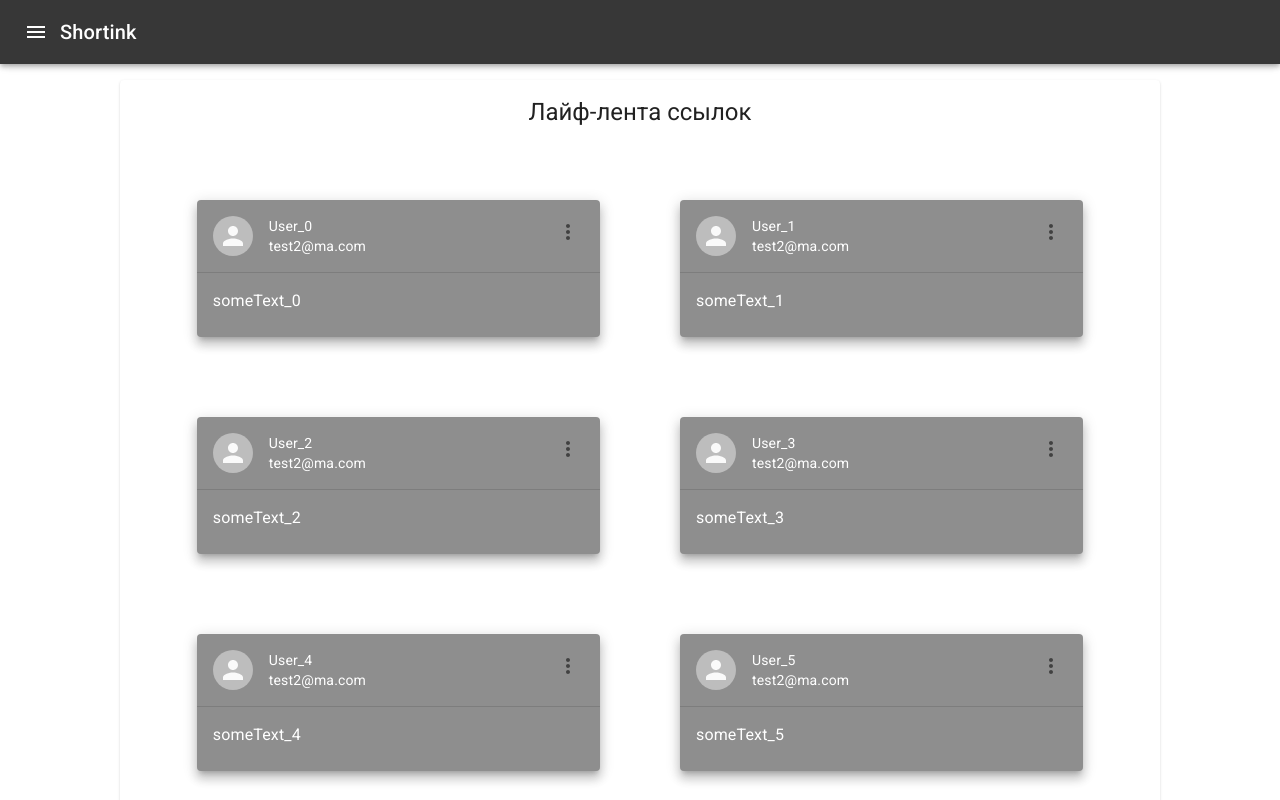
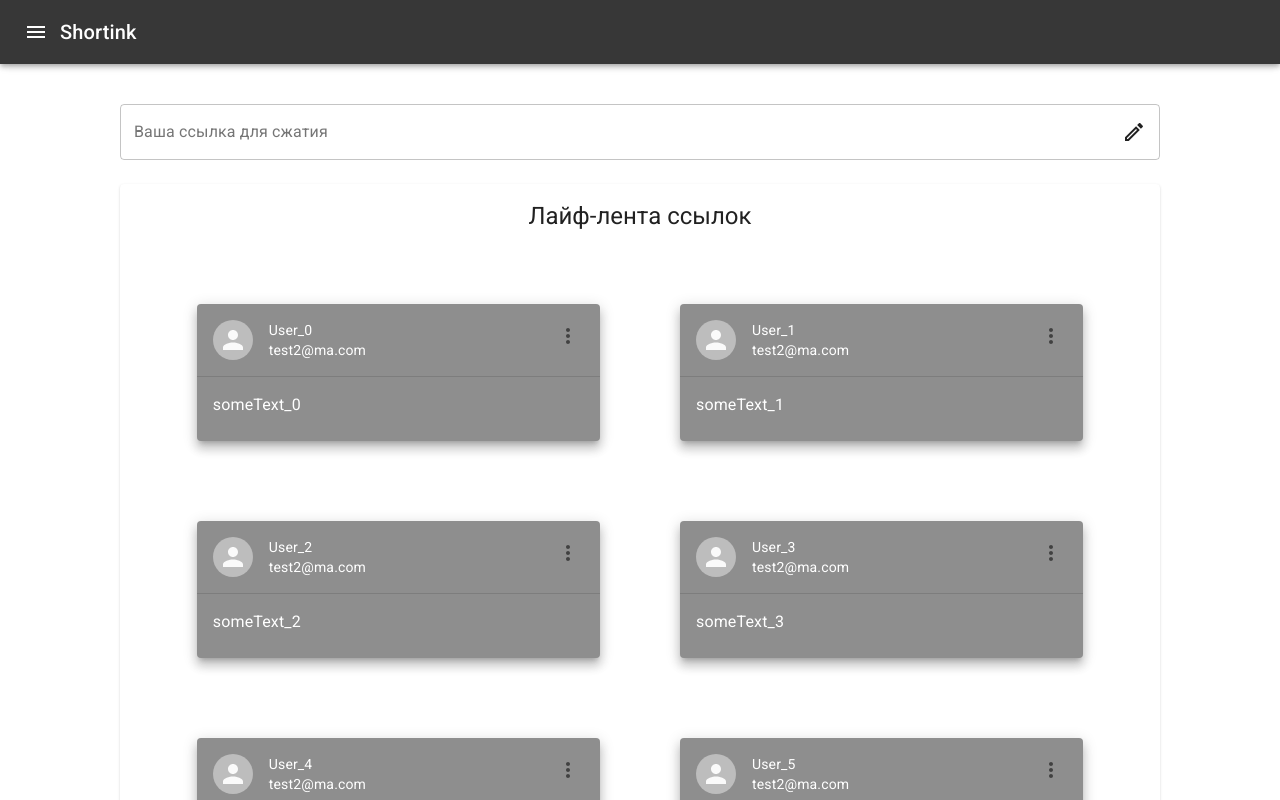
Before and after one commit to TheFinn15/shortink, a React (Create React App) app in the folder frontend/: page / in a window 1280 px wide. Shown: the top 800 px of the page. Built offline with nearby package versions, Linux system fonts and the light colour scheme.

Commit message:
add field of create link in live-list

```diff
--- a/frontend/src/HomePage.tsx
+++ b/frontend/src/HomePage.tsx
@@ -9,10 +9,11 @@ import {
   Grid,
   IconButton,
   Menu, MenuItem,
-  Typography
+  Typography,
+  TextField, Paper, InputBase, InputAdornment
 } from '@material-ui/core';
 import {createStyles, makeStyles, Theme} from '@material-ui/core/styles';
-import {MoreVertOutlined} from "@material-ui/icons";
+import {CreateOutlined, MoreVertOutlined, SearchOutlined, TextFields, TextFieldsOutlined} from "@material-ui/icons";
 
 // TODO: Сокращатель ссылок:
 //  Полное управление ссылками и предпросмотр;
@@ -24,6 +25,10 @@ const styles = makeStyles((theme: Theme) =>
   createStyles({
     root: {
       margin: theme.spacing(10, 15, 0)
+    },
+    createField: {
+      width: 100+'%',
+      margin: theme.spacing(3, 0)
     },
     title: {
       margin: '0 2% 0',
@@ -56,13 +61,9 @@ export default function HomePage() {
   for (let i = 0; i < 10; i++) {
     liveList.push(
       <Grid item sm={6} spacing={4} xs={12} xl={3}>
-        <Menu anchorEl={ancEl} open={Boolean(ancEl)} onClose={handleClose}>
-          <MenuItem>Keks</MenuItem>
-          <MenuItem>Keks</MenuItem>
-          <MenuItem>Keks</MenuItem>
-        </Menu>
         <Card className={styles().liveCard} elevation={8}>
-          <CardHeader className={styles().liveCardHead} title={'User_'+i} subheader={'test2@ma.com'} subheaderTypographyProps={{color: 'inherit'}} avatar={
+          <CardHeader className={styles().liveCardHead} title={'User_' + i} subheader={'test2@ma.com'}
+                      subheaderTypographyProps={{color: 'inherit'}} avatar={
             <Avatar/>
           } action={
             <IconButton onClick={handleClick}>
@@ -79,14 +80,30 @@ export default function HomePage() {
       </Grid>
     )
   }
+
   return (
-    <div>
-      <Card className={styles().root}>
-        <CardHeader title={'Лайф-лента ссылок'} style={{textAlign: 'center'}}/>
+    <div className={styles().root}>
+      <TextField id="newLink" className={styles().createField} label="Ваша ссылка для сжатия" variant="outlined" InputProps={{
+        endAdornment: (
+          <InputAdornment position="end">
+            <CreateOutlined />
+          </InputAdornment>
+        ),
+      }}/>
+      <Card>
+        <CardHeader
+          title={'Лайф-лента ссылок'}
+          style={{textAlign: 'center'}}
+        />
         <CardContent className={styles().title}>
           <Grid container>
             {liveList}
           </Grid>
+          <Menu anchorEl={ancEl} open={Boolean(ancEl)} onClose={handleClose}>
+            <MenuItem>Keks</MenuItem>
+            <MenuItem>Keks</MenuItem>
+            <MenuItem>Keks</MenuItem>
+          </Menu>
         </CardContent>
       </Card>
     </div>
```
Also changed, not shown: 1 other file (tests, documents, lock files or other folders).
